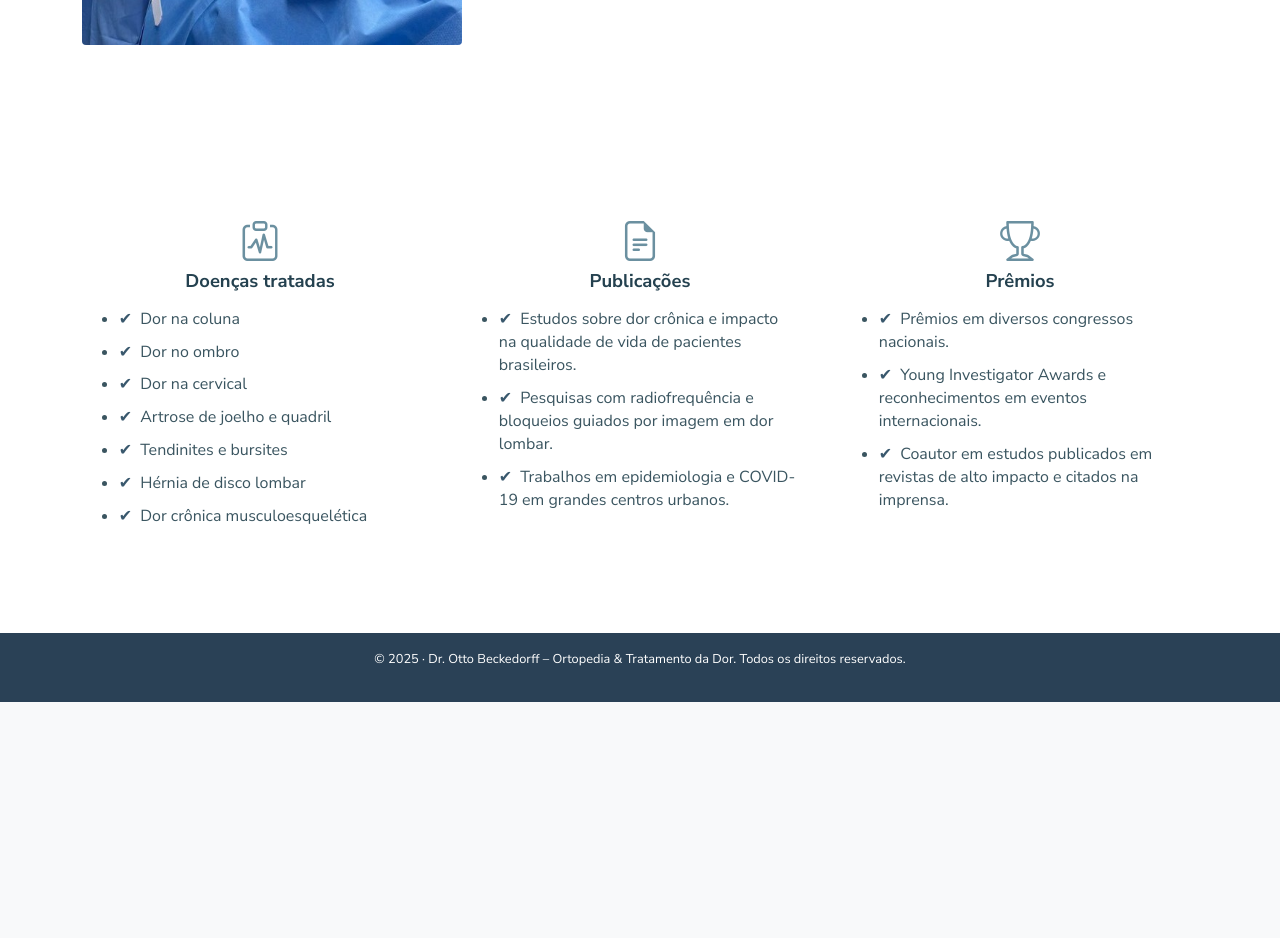
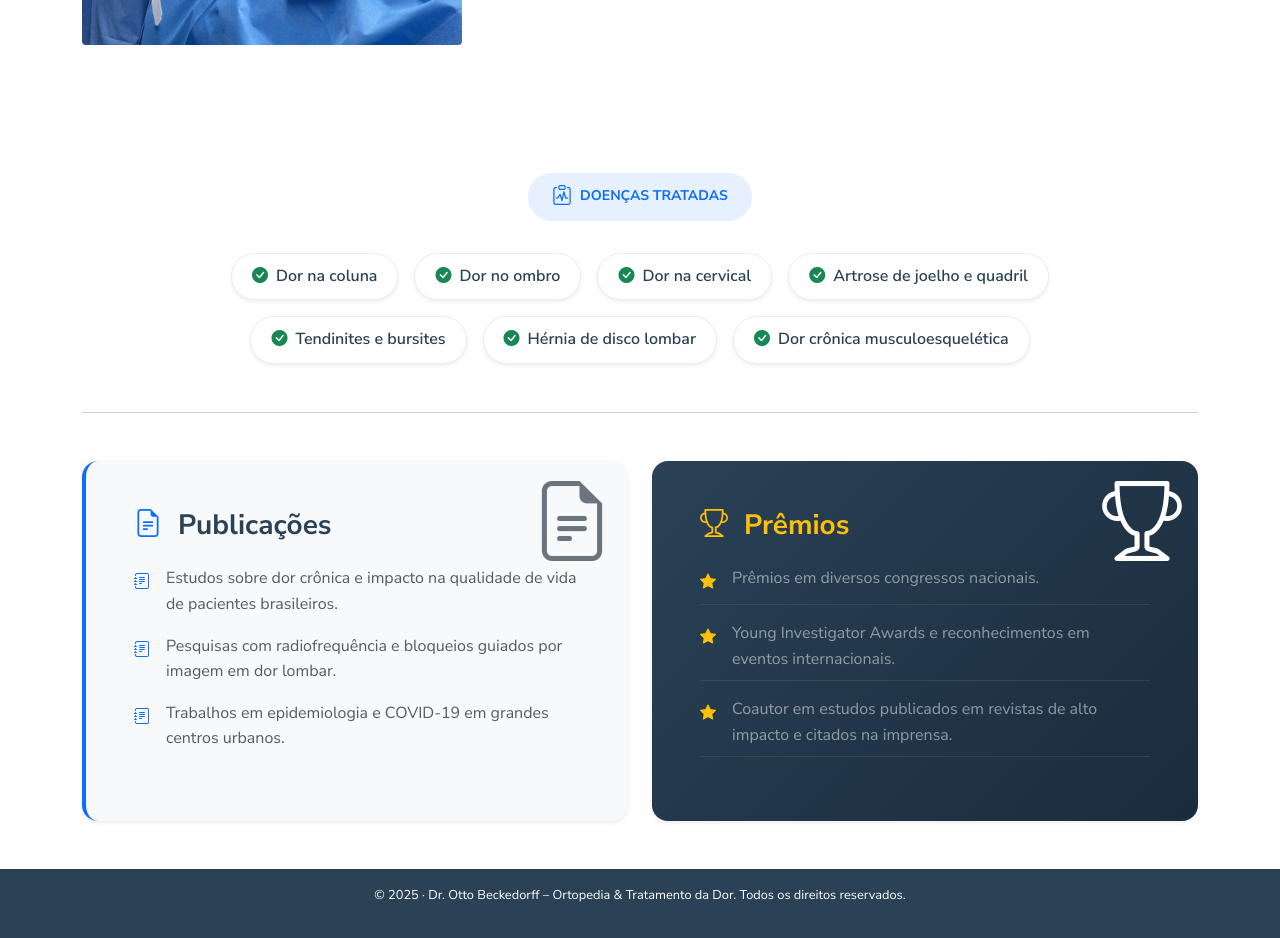
Before and after one commit to benedetjv/teste-site, a Next.js app: page /sobre in a window 1280 px wide. Shown: the part 700-1638 px from the top of the page. Before the commit the page ends 1402 px from the top, so only its background shows below. Built offline with nearby package versions, Linux system fonts and the light colour scheme.

Commit message:
Redesign Listas component: Modern tags for Diseases and premium cards for Awards/Publications

```diff
--- a/src/components/Listas.tsx
+++ b/src/components/Listas.tsx
@@ -1,35 +1,102 @@
+"use client";
+
 import React from "react";
 import { siteContent } from "../content";
-
-// Componente para renderizar uma única coluna de lista
-function ListColumn({ data }) {
-  return (
-    <div className="col-lg-4 col-md-6 lista-coluna bloco-lista">
-      <div className="lista-cabecalho text-center">
-        <i className={`bi ${data.iconClass} servico-icon`}></i>
-        <h3 className="lista-coluna-titulo">{data.titulo}</h3>
-      </div>
-      <ul>
-        {data.items.map((item, index) => (
-          <li key={index}>{item}</li>
-        ))}
-      </ul>
-    </div>
-  );
-}
 
 export default function Listas() {
   const { doencas, publicacoes, premios } = siteContent.listas;
 
   return (
-    <section className="section-light">
+    <section className="py-5 bg-white position-relative overflow-hidden">
       <div className="container">
+
+        {/* SEÇÃO 1: DOENÇAS TRATADAS (GRID DE TAGS) */}
+        <div className="row justify-content-center mb-5">
+          <div className="col-lg-10 text-center">
+            <div className="d-inline-flex align-items-center justify-content-center mb-3 text-primary bg-primary bg-opacity-10 px-4 py-2 rounded-pill">
+              <i className={`bi ${doencas.iconClass} me-2 fs-5`}></i>
+              <span className="fw-bold text-uppercase ls-1 small">{doencas.titulo}</span>
+            </div>
+
+            <div className="d-flex flex-wrap justify-content-center gap-3 mt-3">
+              {doencas.items.map((item, index) => (
+                <div key={index} className="disease-tag shadow-sm">
+                  <i className="bi bi-check-circle-fill me-2 text-success"></i>
+                  {item}
+                </div>
+              ))}
+            </div>
+          </div>
+        </div>
+
+        <hr className="my-5 opacity-10" />
+
+        {/* SEÇÃO 2: DADOS DE AUTORIDADE (CARDS LADO A LADO) */}
         <div className="row g-4">
-          <ListColumn data={doencas} />
-          <ListColumn data={publicacoes} />
-          <ListColumn data={premios} />
+          {/* PUBLICAÇÕES */}
+          <div className="col-lg-6">
+            <div className="h-100 p-4 p-md-5 bg-light rounded-4 border-start border-4 border-primary shadow-sm hover-up position-relative overflow-hidden">
+              <i className={`bi ${publicacoes.iconClass} display-1 position-absolute top-0 end-0 text-secondary opacity-10 m-3`}></i>
+              <h3 className="fw-bold mb-4 d-flex align-items-center" style={{ color: 'var(--azul-escuro)' }}>
+                <i className={`bi ${publicacoes.iconClass} me-3 text-primary`}></i>
+                {publicacoes.titulo}
+              </h3>
+              <ul className="list-unstyled mb-0 position-relative z-1">
+                {publicacoes.items.map((item, index) => (
+                  <li key={index} className="mb-3 d-flex align-items-start">
+                    <i className="bi bi-journal-text text-primary me-3 mt-1 flex-shrink-0"></i>
+                    <span className="text-muted">{item}</span>
+                  </li>
+                ))}
+              </ul>
+            </div>
+          </div>
+
+          {/* PRÊMIOS */}
+          <div className="col-lg-6">
+            <div className="h-100 p-4 p-md-5 bg-dark text-white rounded-4 shadow-sm hover-up position-relative overflow-hidden"
+              style={{ background: 'linear-gradient(135deg, var(--azul-escuro) 0%, #1a2c3d 100%)' }}>
+              <i className={`bi ${premios.iconClass} display-1 position-absolute top-0 end-0 text-white opacity-10 m-3`}></i>
+              <h3 className="fw-bold mb-4 d-flex align-items-center text-warning">
+                <i className={`bi ${premios.iconClass} me-3`}></i>
+                {premios.titulo}
+              </h3>
+              <ul className="list-unstyled mb-0 position-relative z-1">
+                {premios.items.map((item, index) => (
+                  <li key={index} className="mb-3 d-flex align-items-start border-bottom border-secondary border-opacity-25 pb-2">
+                    <i className="bi bi-star-fill text-warning me-3 mt-1 flex-shrink-0"></i>
+                    <span className="text-white-50">{item}</span>
+                  </li>
+                ))}
+              </ul>
+            </div>
+          </div>
         </div>
+
       </div>
+
+      <style jsx>{`
+        .disease-tag {
+            background: #fff;
+            color: var(--azul-escuro);
+            padding: 10px 20px;
+            border-radius: 50px;
+            font-weight: 600;
+            border: 1px solid #eee;
+            transition: all 0.3s ease;
+        }
+        .disease-tag:hover {
+            transform: translateY(-3px);
+            border-color: var(--azul-principal);
+            box-shadow: 0 5px 15px rgba(0,0,0,0.05);
+        }
+        .hover-up {
+            transition: transform 0.3s ease;
+        }
+        .hover-up:hover {
+            transform: translateY(-5px);
+        }
+      `}</style>
     </section>
   );
 }
```
